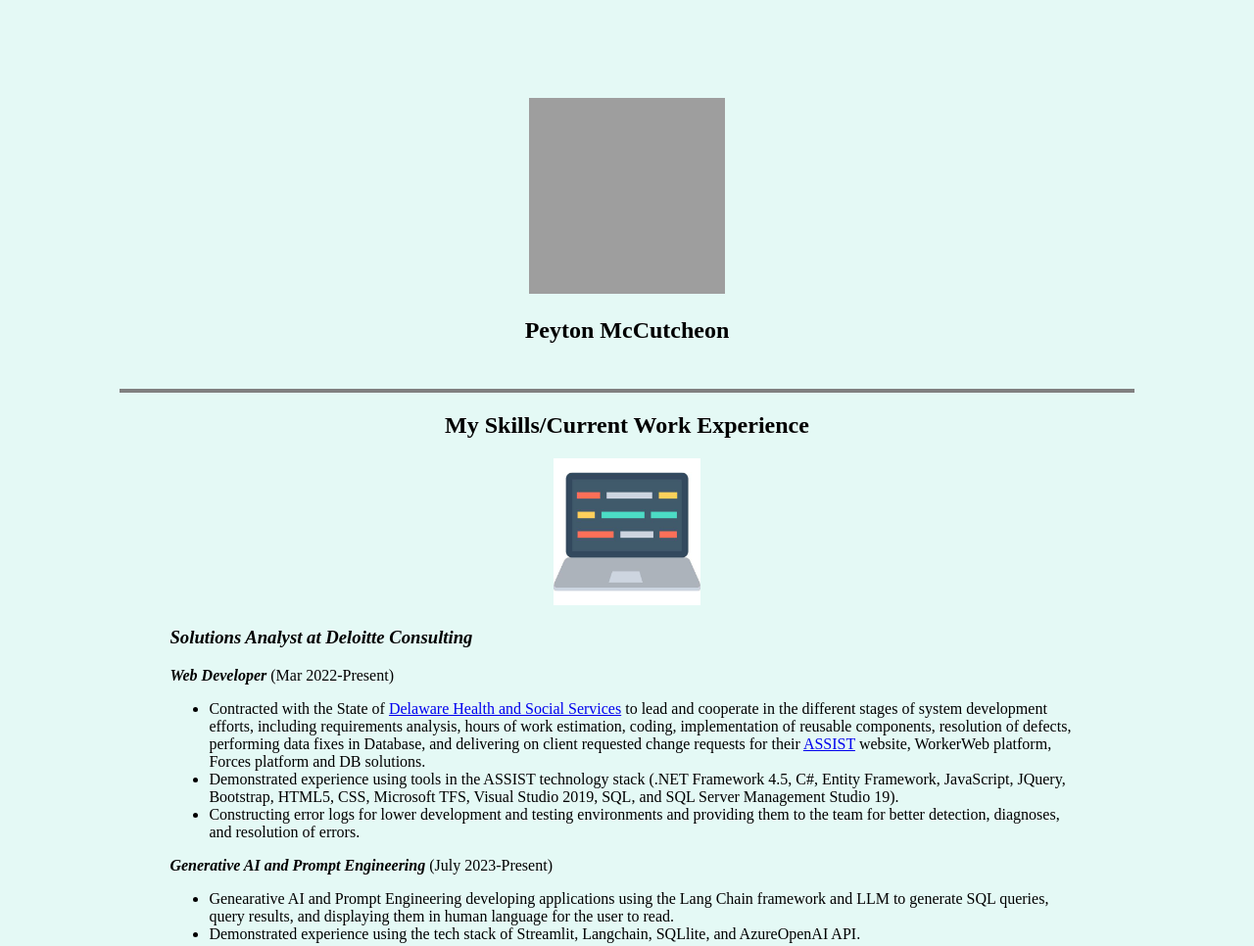
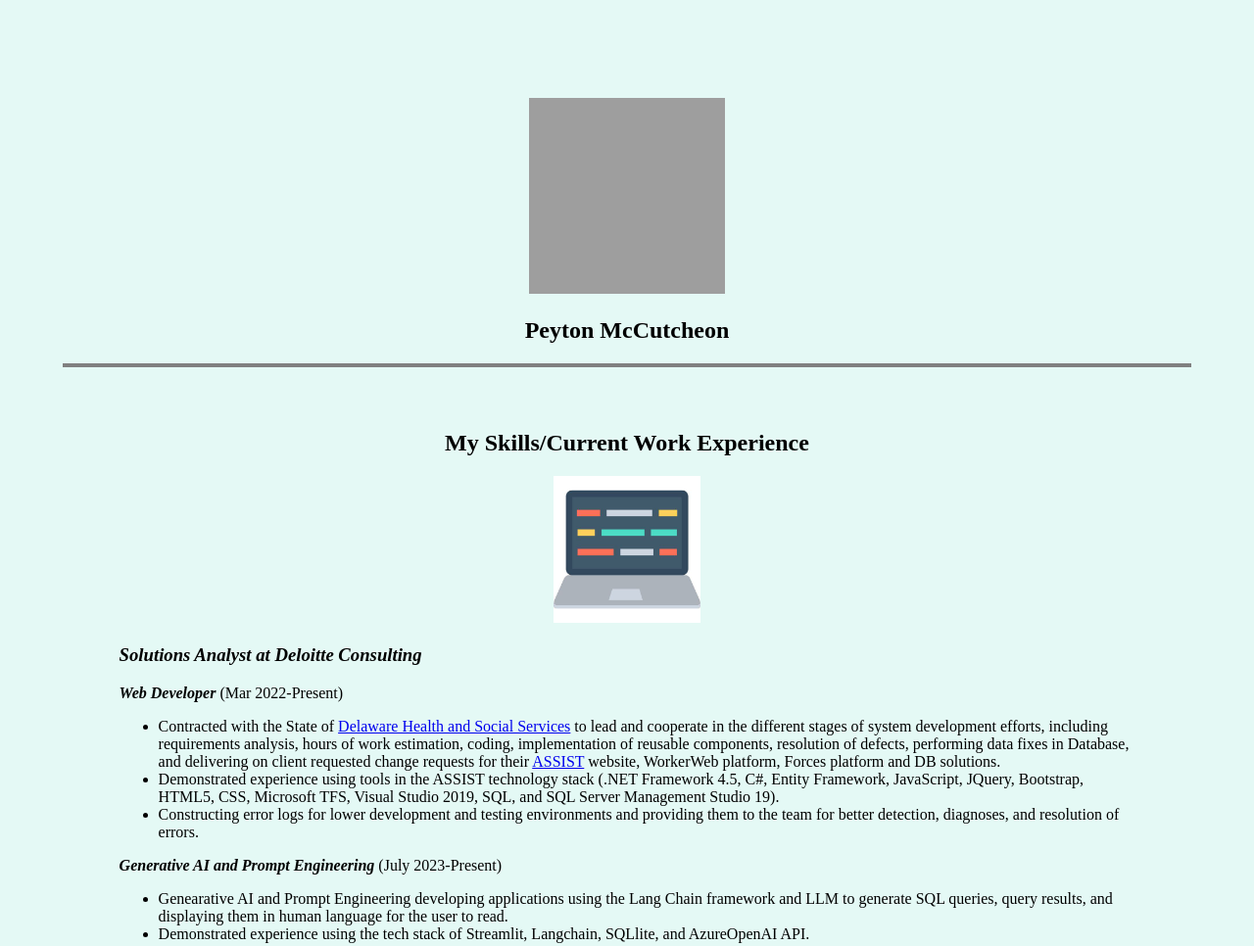
Before and after one commit to peytonm4/cv, a plain HTML site: page index.html in a window 1280 px wide. Shown: the top 966 px of the page at 98% size. Drawn offline with Linux system fonts and the light colour scheme; grey boxes are pictures that could not be loaded.

Commit message:
remove commented code

```diff
--- a/css/styles.css
+++ b/css/styles.css
@@ -37,6 +37,9 @@ p{
 li{
   text-align: left;
 }
+.skills{
+  margin-top: 5%;
+}
 .top-container{
  position: relative;
  padding-top: 100px;
--- a/index.html
+++ b/index.html
@@ -10,11 +10,6 @@
 </head>
 <body>
   <div class="top-container">
-    <!-- <img class="top-cloud" src="images/cloud.png" alt="cloud-image">
-    <h1>I'm Peyton</h1>
-    <p>a programmer</p>
-    <img class="bottom-cloud" src="images/cloud.png" alt="cloud-image">
-    <img src="images/mountain.png" alt="mountain-image"> -->
     <div>
       <img class="headshot-img" src="./images/ContactPic-modified.png" alt="Peyton McCutcheon Profile Picture">
       <h2>Peyton McCutcheon</h2>
@@ -22,9 +17,6 @@
   </div>
 
   <div class="middle-container">
-    <div class="profile">
-      <img src="" alt="">
-
       <hr>
     </div>
     <div class="skills">
```
